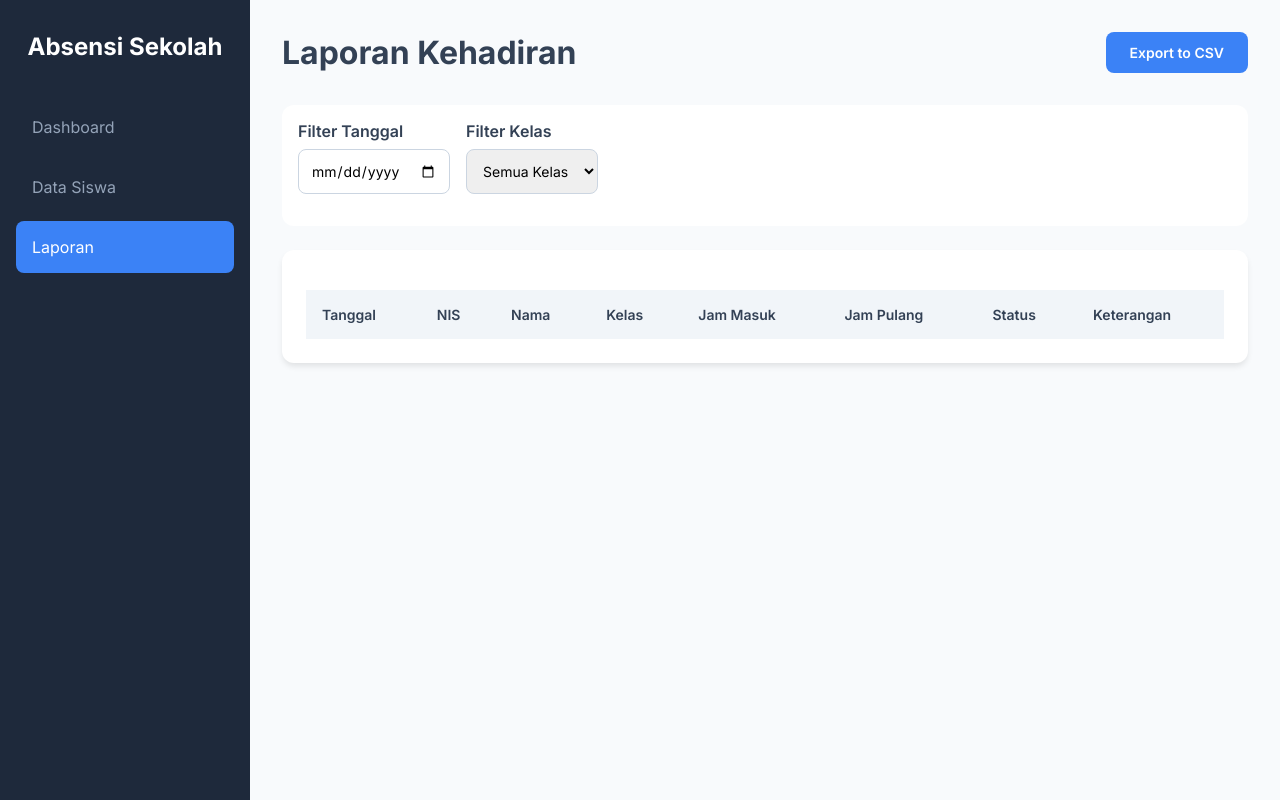
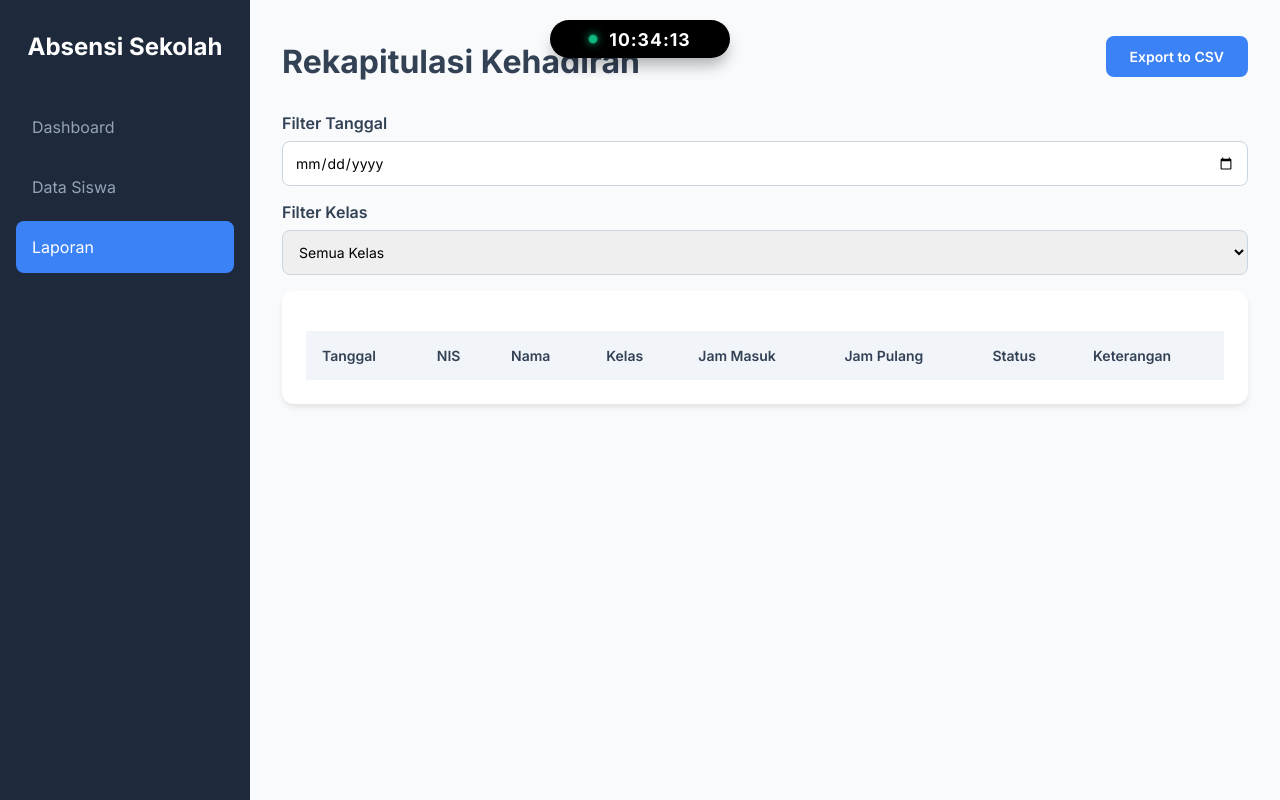
Before and after one commit to girdauss/biometric-attendance-system, a website: page public/laporan.html in a window 1280 px wide. Drawn offline with Linux system fonts and the light colour scheme; no server answers.

Commit message:
floating time bar

```diff
--- a/public/app.js
+++ b/public/app.js
@@ -3,9 +3,10 @@ const API_URL = ''; // Relative path since we're serving from the same server
 
 // --- Navigation & Clock ---
 setInterval(() => {
-    const timeElement = document.getElementById('current-time');
+    const timeElement = document.getElementById('island-time');
     if (timeElement) {
-        timeElement.innerText = new Date().toLocaleTimeString();
+        // Enforce 24-hour format
+        timeElement.innerText = new Date().toLocaleTimeString('en-GB', { hour12: false });
     }
 }, 1000);
 
--- a/public/laporan.html
+++ b/public/laporan.html
@@ -8,6 +8,14 @@
     <link rel="stylesheet" href="style.css">
 </head>
 <body>
+    <!-- Dynamic Island Clock -->
+    <div class="dynamic-island-container">
+        <div class="dynamic-island">
+            <div class="island-dot"></div>
+            <div id="island-time" class="island-time">00:00:00</div>
+        </div>
+    </div>
+
     <div class="sidebar">
         <div class="logo">Absensi Sekolah</div>
         <nav>
@@ -19,9 +27,10 @@
 
     <main>
         <header>
-            <h1>Laporan Kehadiran</h1>
+            <h1>Rekapitulasi Kehadiran</h1>
             <button class="btn-primary" onclick="exportToCSV()">Export to CSV</button>
         </header>
+
 
         <section class="filters">
             <div class="form-group">
--- a/public/style.css
+++ b/public/style.css
@@ -238,12 +238,63 @@ textarea {
     margin-top: 1.5rem;
 }
 
-/* Filters */
-.filters {
+/* Dynamic Island Clock */
+.dynamic-island-container {
+    position: fixed;
+    top: 20px;
+    left: 50%;
+    transform: translateX(-50%);
+    z-index: 9999;
+    pointer-events: none;
+}
+
+.dynamic-island {
+    background: #000000;
+    color: #ffffff;
+    padding: 8px 25px;
+    border-radius: 30px;
     display: flex;
-    gap: 1rem;
-    margin-bottom: 1.5rem;
-    background: var(--white);
-    padding: 1rem;
-    border-radius: 12px;
+    align-items: center;
+    justify-content: center;
+    gap: 12px;
+    box-shadow: 0 10px 15px -3px rgba(0, 0, 0, 0.3);
+    transition: all 0.4s cubic-bezier(0.4, 0, 0.2, 1);
+    pointer-events: auto;
+    min-width: 180px;
+    height: 38px;
+    cursor: default;
 }
+
+.dynamic-island:hover {
+    padding: 12px 40px;
+    height: 50px;
+    min-width: 220px;
+}
+
+.island-time {
+    font-family: 'Inter', sans-serif;
+    font-weight: 700;
+    font-size: 1.1rem;
+    letter-spacing: 1px;
+}
+
+.island-dot {
+    width: 8px;
+    height: 8px;
+    background: #10b981; /* Success Green */
+    border-radius: 50%;
+    box-shadow: 0 0 8px #10b981;
+    animation: pulse 2s infinite;
+}
+
+@keyframes pulse {
+    0% { transform: scale(0.95); opacity: 0.8; }
+    50% { transform: scale(1.1); opacity: 1; }
+    100% { transform: scale(0.95); opacity: 0.8; }
+}
+
+/* Adjust main content to not overlap with Island if needed,
+   though since it's floating, usually it's fine. */
+header h1 {
+    margin-top: 10px;
+}
```
Also changed, not shown: data/db.json (+7 -3 lines), public/index.html (+8 -1 lines), public/siswa.html (+8 -0 lines).
